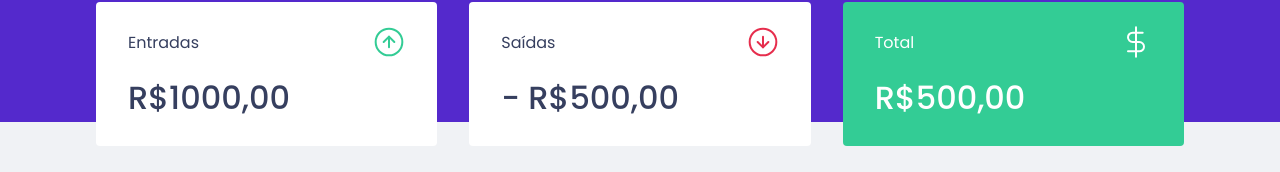
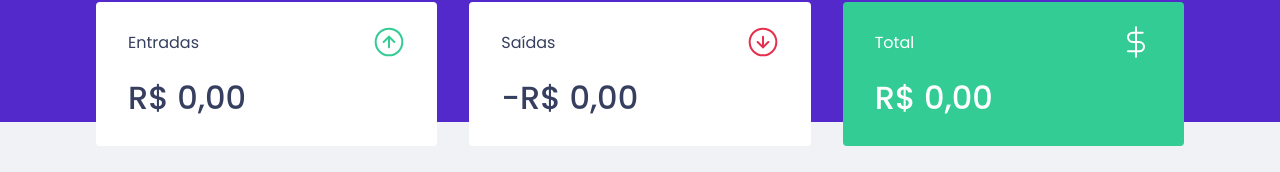
Before and after one commit to devmateusramos/Projeto-DtMoney-React, a React (Create React App) app: page / in a window 1280 px wide. Shown: the part 150-322 px from the top of the page. Built offline with nearby package versions, Linux system fonts and the light colour scheme; no server answers; what miragejs would draw is missing.

Commit message:
calculando resumo

```diff
--- a/src/components/Summary/index.tsx
+++ b/src/components/Summary/index.tsx
@@ -9,7 +9,30 @@ import { Container } from "./styles";
 export function Summary() {
   const { transactions } = useContext(TransactionsContext);
 
-  console.log(transactions);
+  // const totalDeposit = transactions.reduce((acc, transaction) => {
+  //   if (transaction.type === "deposit") {
+  //     return acc + transaction.amount;
+  //   }
+  //   return acc;
+  // }, 0);
+
+  const summary = transactions.reduce(
+    (acc, transaction) => {
+      if (transaction.type === "deposit") {
+        acc.deposits += transaction.amount;
+        acc.total += transaction.amount;
+      } else {
+        acc.withdraws += transaction.amount;
+        acc.total -= transaction.amount;
+      }
+      return acc;
+    },
+    {
+      deposits: 0,
+      withdraws: 0,
+      total: 0,
+    }
+  );
 
   return (
     <Container>
@@ -18,21 +41,37 @@ export function Summary() {
           <p>Entradas</p>
           <img src={incomeImg} alt="Entradas" />
         </header>
-        <strong>R$1000,00</strong>
+        <strong>
+          {new Intl.NumberFormat("pt-BR", {
+            style: "currency",
+            currency: "BRL",
+          }).format(summary.deposits)}
+        </strong>
       </div>
       <div>
         <header>
           <p>Saídas</p>
           <img src={outcomeImg} alt="Saídas" />
         </header>
-        <strong>- R$500,00</strong>
+        <strong>
+          -
+          {new Intl.NumberFormat("pt-BR", {
+            style: "currency",
+            currency: "BRL",
+          }).format(summary.withdraws)}
+        </strong>
       </div>
       <div className="highlight-background">
         <header>
           <p>Total</p>
           <img src={totalImg} alt="Total" />
         </header>
-        <strong>R$500,00</strong>
+        <strong>
+          {new Intl.NumberFormat("pt-BR", {
+            style: "currency",
+            currency: "BRL",
+          }).format(summary.total)}
+        </strong>
       </div>
     </Container>
   );
```
